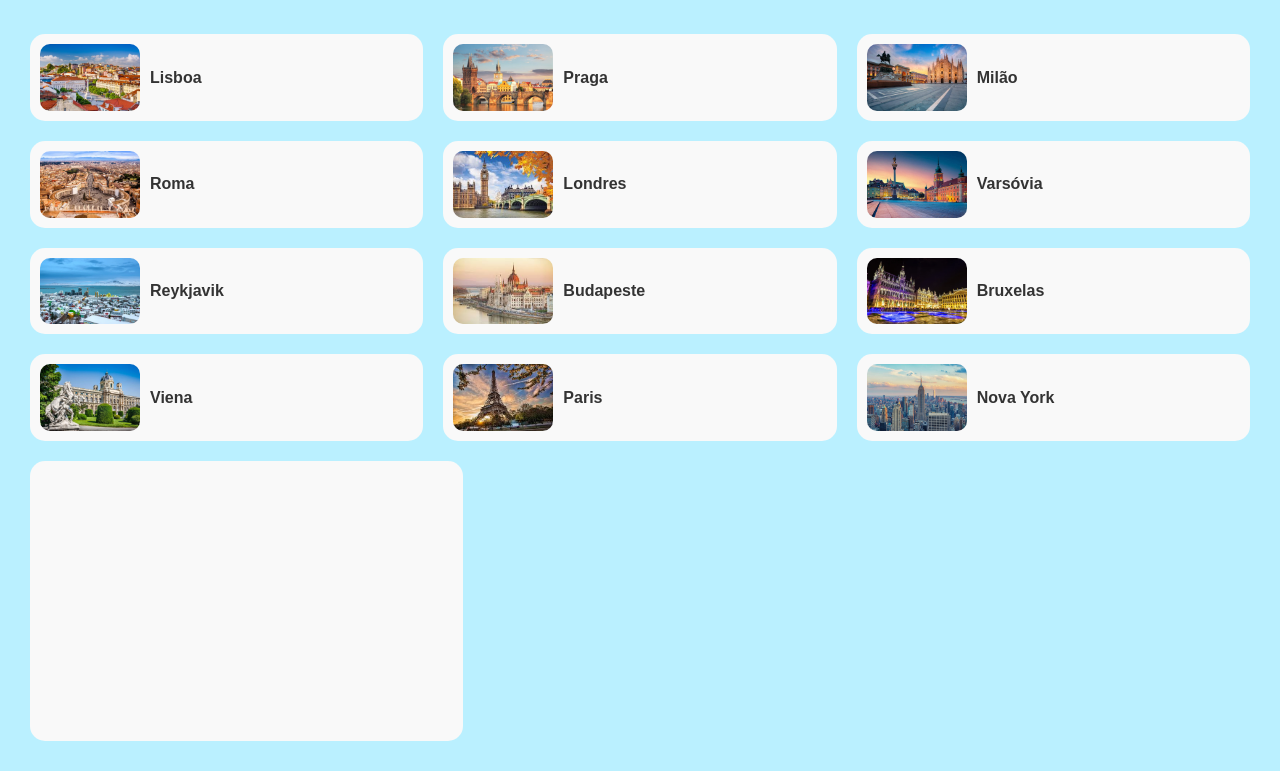
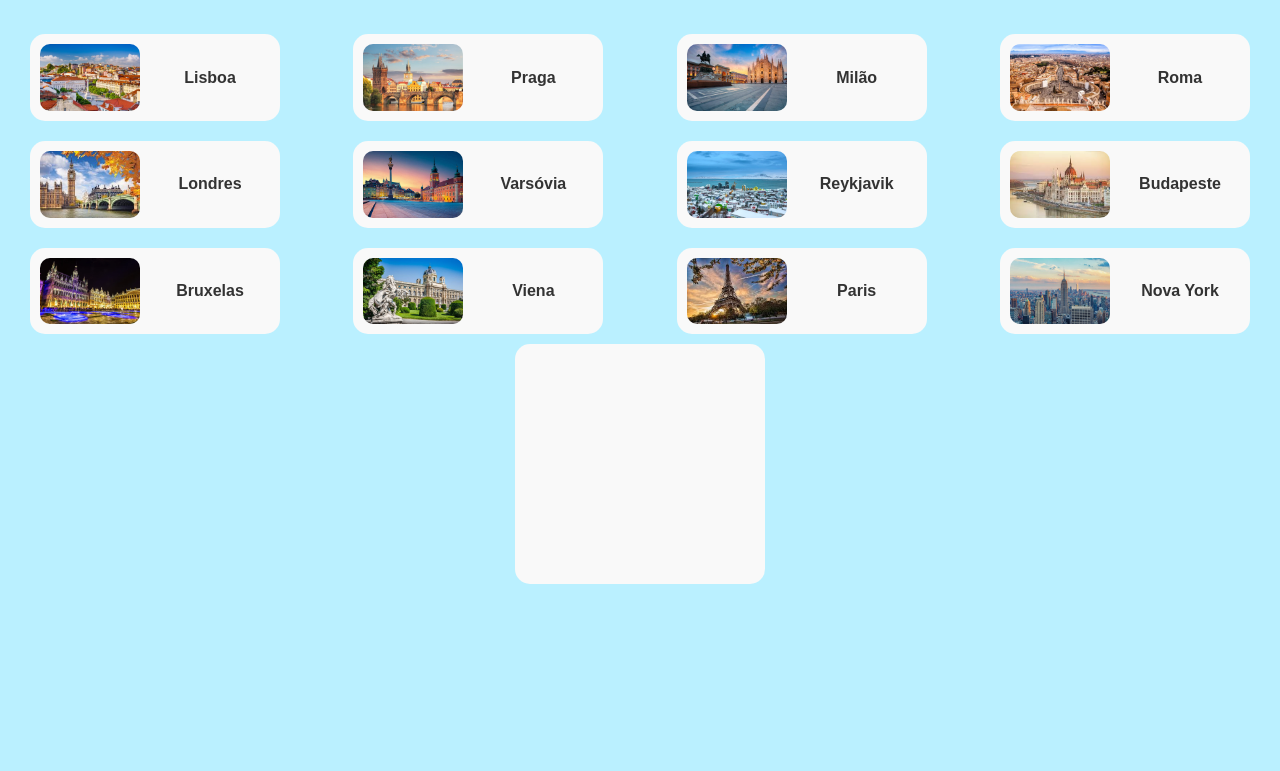
Before and after one commit to afonso-saaa/afonso-saaa.github.io, a plain HTML site: page lab5/capitais.html in a window 1280 px wide. Shown: the part 1386-2157 px from the top of the page. After the commit the page ends 1990 px from the top, so only its background shows below. Drawn offline with Linux system fonts and the light colour scheme.

Commit message:
lab5 corrigido capitais no centro

```diff
--- a/lab5/capitais.css
+++ b/lab5/capitais.css
@@ -116,7 +116,7 @@ section {
     margin: 10px;
     background-color: #f9f9f9;
     border-radius: 15px;
-    width: calc(33.33% - 20px);
+    width: 250px;
 }
 
 .cidade {
@@ -133,16 +133,16 @@ section {
 }
 
 .cidade p {
-    margin: 0;
     font-weight: bold;
     color: #333;
+    margin: auto;
 }
 
 #experimenta {
     display: flex;
     flex-wrap: wrap;
     justify-content: center;
-    padding: 20px;
+    margin: auto;
 }
 
 .circulo {
@@ -154,7 +154,6 @@ section {
     align-items: center;
     justify-content: center;
     color: white;
-    font-weight: bold;
     margin: 10px;
     opacity: 0;
 }
```
